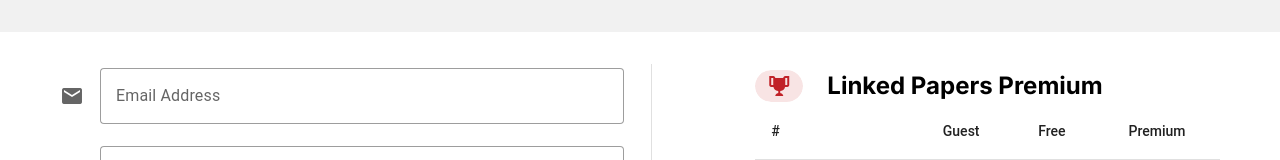
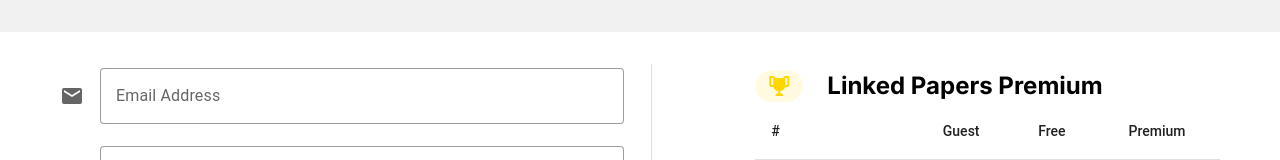
Before and after one commit to huoxj/Linked-papers, a Vue app in the folder bgdata_frontend/: page /register in a window 1280 px wide. Shown: the part 174-334 px from the top of the page. Built offline with nearby package versions, Linux system fonts and the light colour scheme.

Commit message:
frontend: 完善了login和register页面的逻辑

```diff
--- a/bgdata_frontend/src/views/Login.vue
+++ b/bgdata_frontend/src/views/Login.vue
@@ -3,12 +3,14 @@
 import Header from "@/components/Header.vue";
 import {ref} from "vue";
 import {reqLogin} from "@/api/user";
+import router from "@/router";
 
 const email = ref("");
 const password = ref("");
 
 const login = () => {
   reqLogin(email.value, password.value).then(res => {
+        router.push({path: "/"});
         sessionStorage.setItem("username", res.data.username);
         sessionStorage.setItem("token", res.data.token);
         sessionStorage.setItem("isPremium", res.data.premium);
--- a/bgdata_frontend/src/views/Register.vue
+++ b/bgdata_frontend/src/views/Register.vue
@@ -3,6 +3,7 @@
 import Header from "@/components/Header.vue";
 import {ref} from "vue";
 import {reqRegister} from "@/api/user";
+import router from "@/router";
 
 const email = ref("");
 const username = ref("");
@@ -18,7 +19,8 @@
 
 const register = () => {
   reqRegister(email.value, username.value, password.value, isPremium.value).then(res => {
-    console.log(res);
+    if (res.status === 200)
+      router.push({path: "/login"});
   });
 }
 
@@ -60,7 +62,7 @@
       <v-col cols="12" md="5" class="pa-4">
         <v-row align="center">
           <v-col cols="auto">
-            <v-chip color="#C12127" left>
+            <v-chip color="#ffd700" left>
               <v-icon size="x-large" left>mdi-trophy</v-icon>
             </v-chip>
           </v-col>
```
